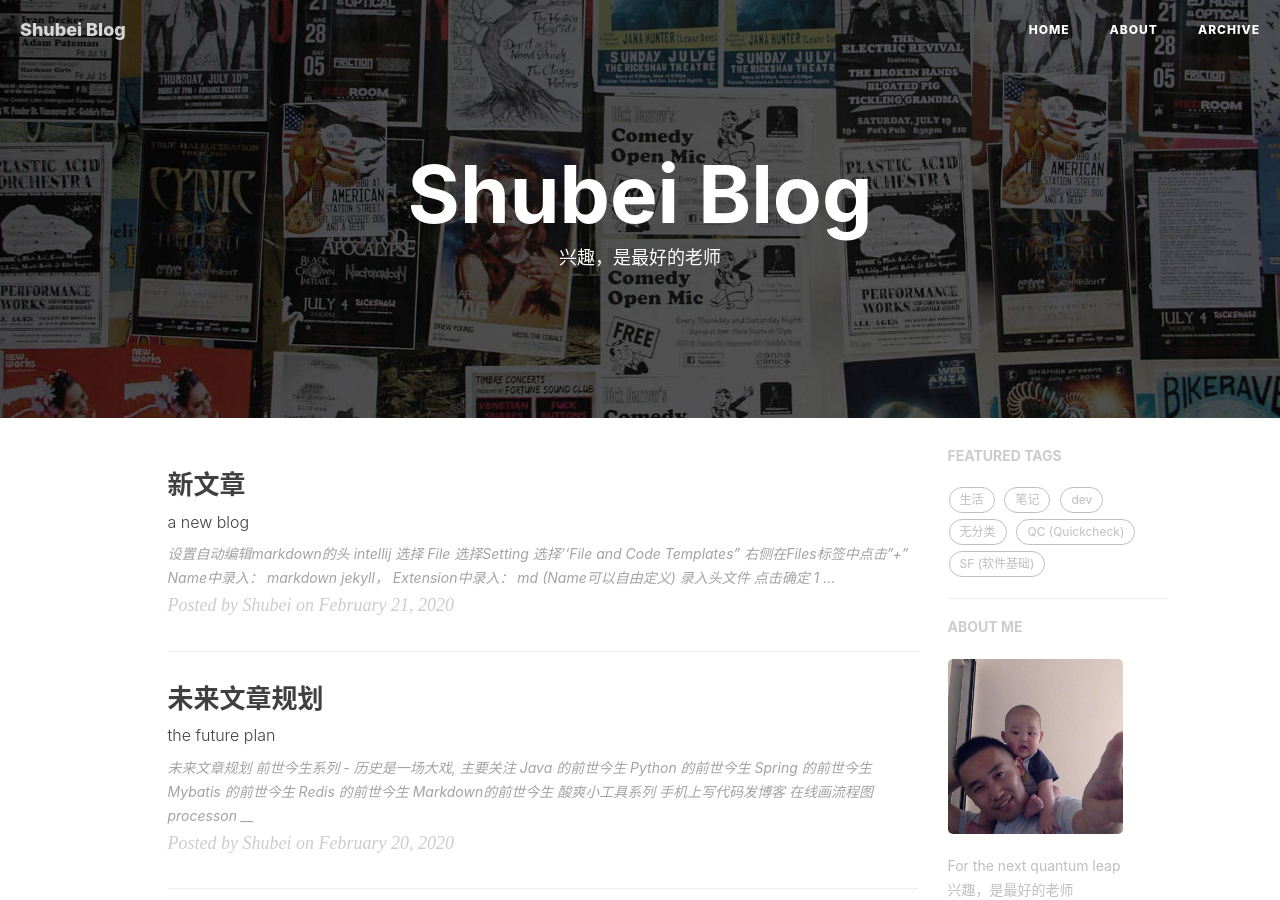
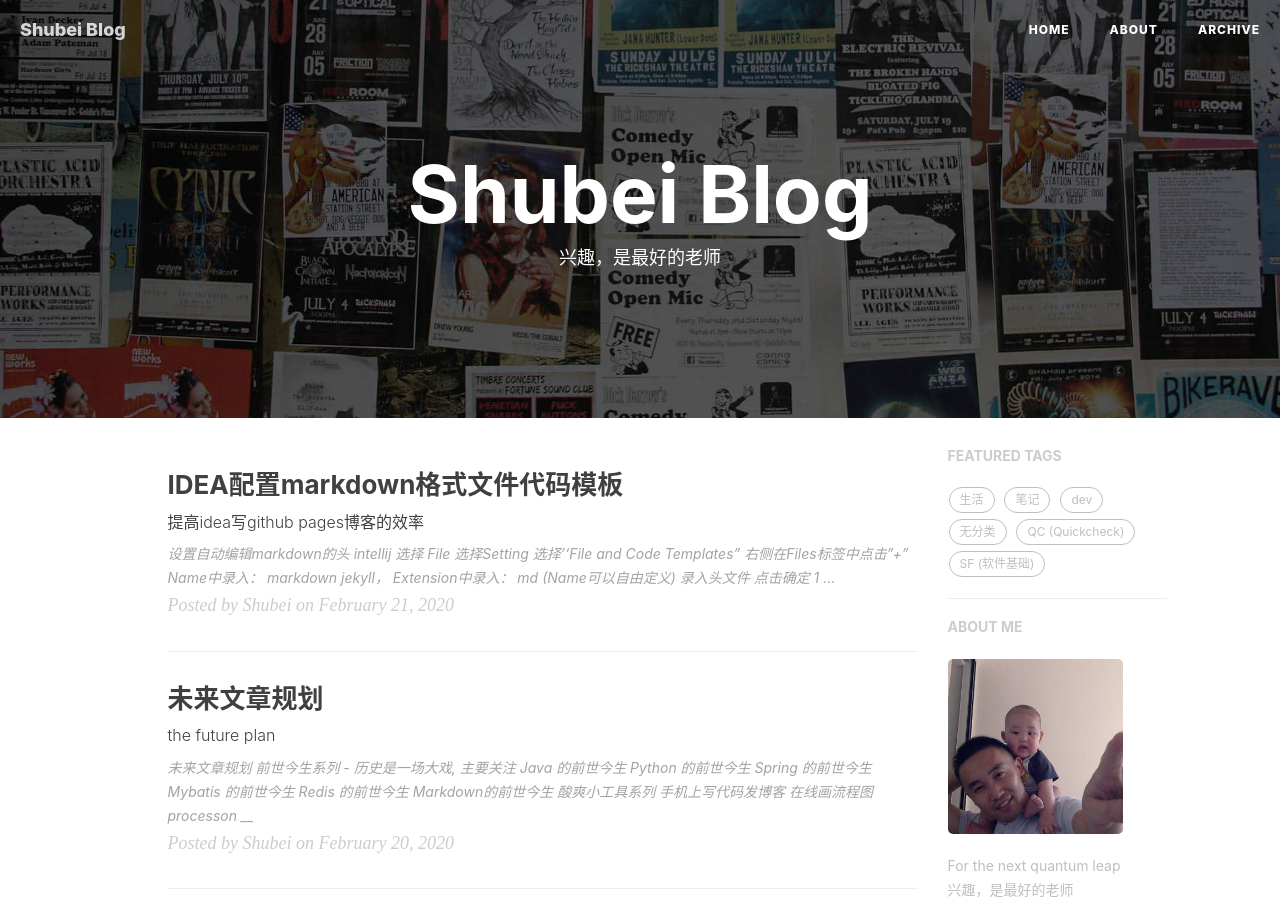
Before and after one commit to lushubei/lushubei.github.io, a Jekyll site: the page built from index.html, in a window 1280 px wide and 900 px high. Built offline with Jekyll 4.4.1, drawn with Linux system fonts in a browser that asks for light colours; nearby versions of some CDN libraries; the list of posts is cut into pages by our own code; comment, search, counter and statistics services are not loaded.

Commit message:
更新blog ceshi

```diff
--- a/_posts/nothing/2020-02-21-markdown-skill.md
+++ b/_posts/nothing/2020-02-21-markdown-skill.md
@@ -1,7 +1,7 @@
 ---
 layout:     post
-title:      "新文章"
-subtitle:   "a new blog"
+title:      "IDEA配置markdown格式文件代码模板"
+subtitle:   "提高idea写github pages博客的效率"
 date:       2020-02-21
 author:     "Shubei"
 header-img: "img/post-bg-2015.jpg"
@@ -42,3 +42,5 @@ tags:
 ![](http://shubei-blog.oss-cn-beijing.aliyuncs.com/pasteimageintomarkdown/2020-02-21/582980107122500.png?Expires=4735878671&OSSAccessKeyId=LTAI4Fv8o4J1qrtFrYcJsmA2&Signature=Rhu3ZFDjal1ggl2dq%2F3ZavwjP8o%3D)
 
 可以看到新建的文件已经自动填入我们预设的标识，我设置的标识是博客的格式头，少做了很多重复的事
+
+下一篇文章，将探讨如何在手机上利用git客户端，markdwon编辑器，代码编辑器随时随地便捷更新博客.
```
